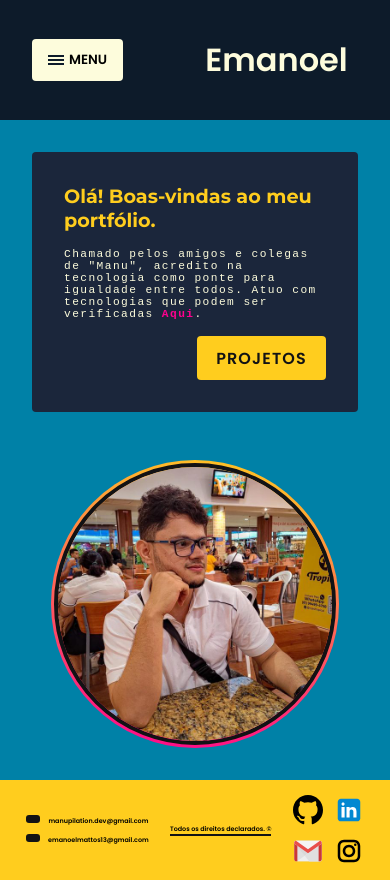
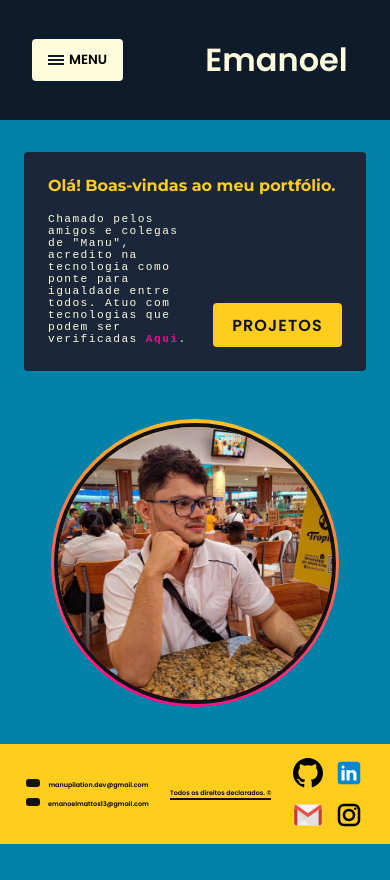
Before and after one commit to manupilation/manupilation.github.io, a React (Vite) app in the folder personal-page-app/: page /#/ in a window 390 px wide. After the commit the page ends 844 px from the top, so only its background shows below. Built offline with nearby package versions, Linux system fonts and the light colour scheme.

Commit message:
refactor: 600px presentation responsive

```diff
--- a/personal-page-app/src/components/Presentation-section/styles.module.scss
+++ b/personal-page-app/src/components/Presentation-section/styles.module.scss
@@ -89,6 +89,27 @@
   .presentationSection {
     grid-template-columns: 1fr;
     gap: 3rem;
+    padding: 1.5rem;
+
+    article {
+      grid-template-columns: 1fr 1fr;
+      padding: 1.5rem;
+
+
+      h2 {
+        font-size: 1rem;
+        grid-column: 1 / -1;
+      };
+
+      p {
+        grid-row: 2 / 3;
+        max-width: 28ch;
+      };
+
+      .projects {
+        grid-row: 2;
+      };
+    };
 
     .selfImage {
       justify-self: center;
```
